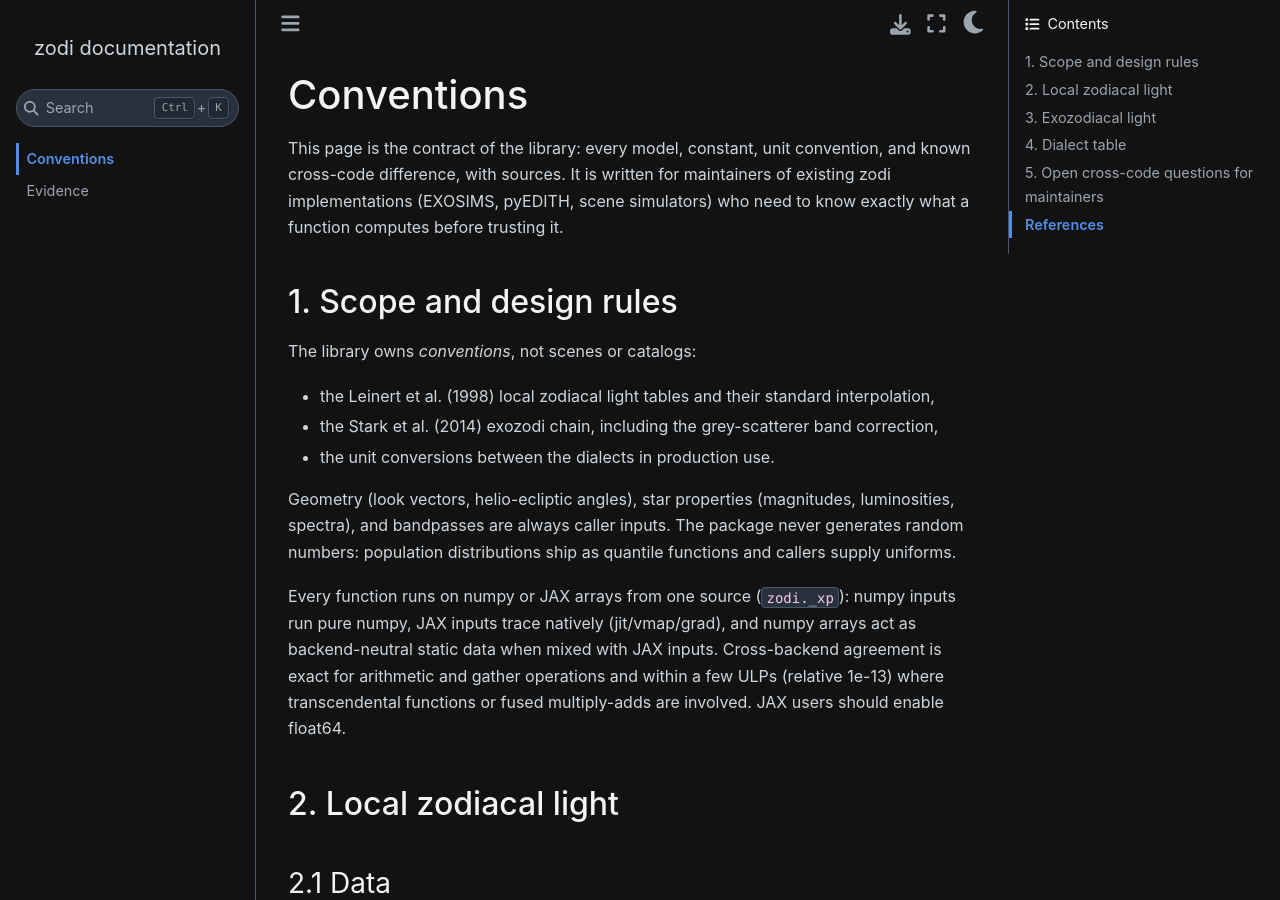
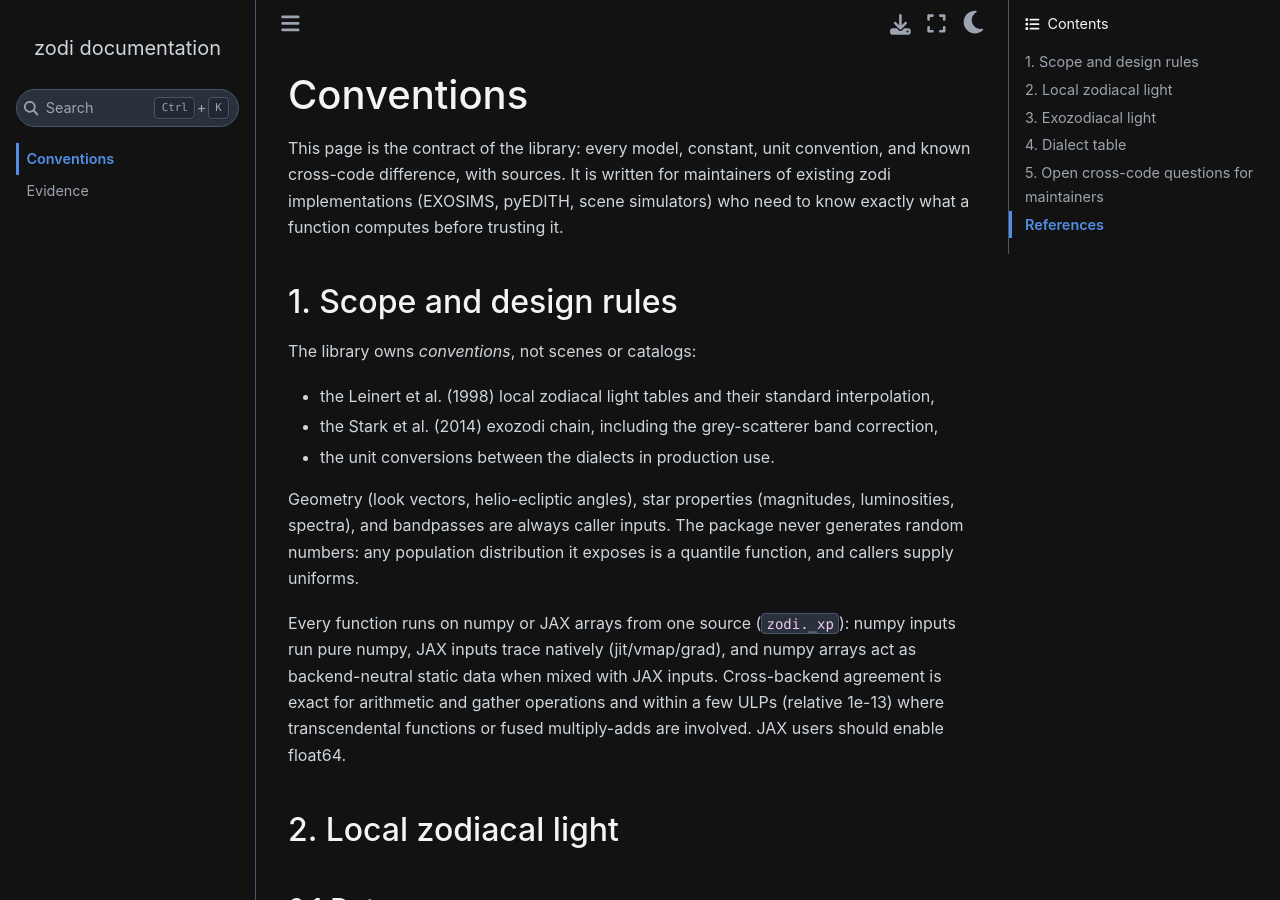
Before and after one commit to CoreySpohn/zodi, a Sphinx documentation site: the page built from docs/conventions.md, in a window 1280 px wide and 900 px high. Built offline with Sphinx 7.4.7 and the Sphinx Book theme 1.1.4, drawn with Linux system fonts in a browser that asks for light colours.

Commit message:
docs: add the documentation URL to the project metadata and state the sampling rule without implying shipped distributions

```diff
--- a/docs/conventions.md
+++ b/docs/conventions.md
@@ -18,8 +18,9 @@
 
 Geometry (look vectors, helio-ecliptic angles), star properties
 (magnitudes, luminosities, spectra), and bandpasses are always caller
-inputs. The package never generates random numbers: population
-distributions ship as quantile functions and callers supply uniforms.
+inputs. The package never generates random numbers: any population
+distribution it exposes is a quantile function, and callers supply
+uniforms.
 
 Every function runs on numpy or JAX arrays from one source
 (`zodi._xp`): numpy inputs run pure numpy, JAX inputs trace natively
--- a/pyproject.toml
+++ b/pyproject.toml
@@ -21,6 +21,7 @@
 
 [project.urls]
 Repository = "https://github.com/CoreySpohn/zodi"
+Documentation = "https://zodi.readthedocs.io"
 
 [project.optional-dependencies]
 jax = ["jax>=0.4.32", "jaxlib>=0.4.32"]
```
Also changed, not shown: README.md (+3 -3 lines).
